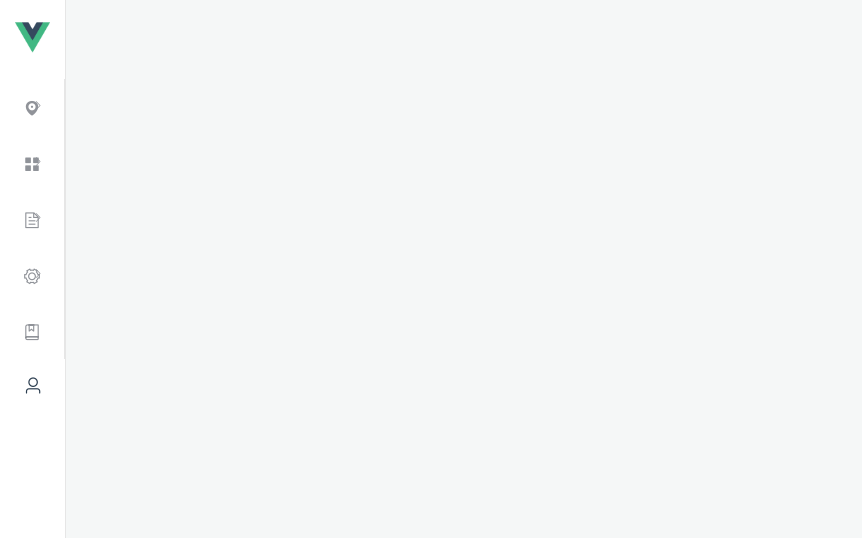
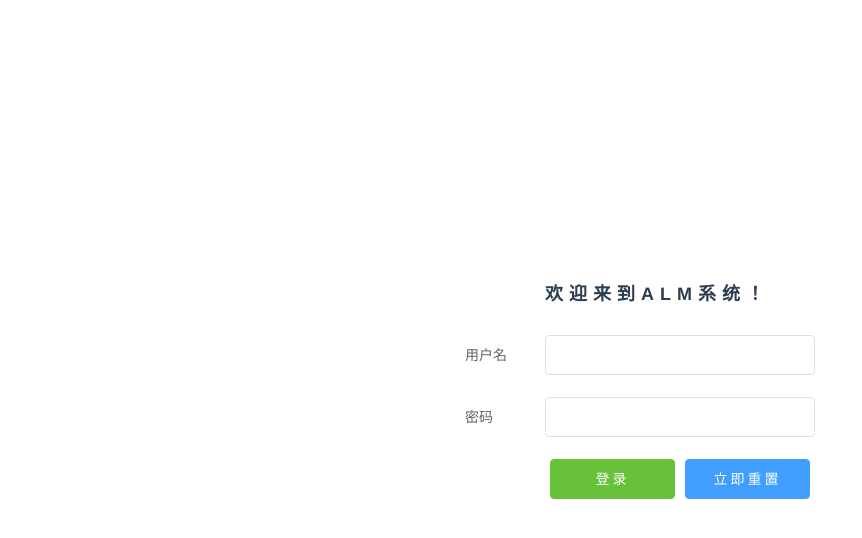
Before and after one commit to wangzhiyao66/vcloud-control, a Vue app: page /login in a window 1280 px wide. Shown: the top 538 px of the page, without its empty margins (0-862 px from the left). Built offline with nearby package versions, Linux system fonts and the light colour scheme.

Commit message:
localStorage  登录存贮

```diff
--- a/src/App.vue
+++ b/src/App.vue
@@ -1,9 +1,6 @@
 <template>
   <div id="app">
-    <div class="main-box">
-      <side></side>
-      <contents></contents>
-    </div>
+    <router-view></router-view>
   </div>
 </template>
 
@@ -22,19 +19,11 @@
   height: 100%;
   overflow: hidden;
 }
-a {
-  text-decoration: none !important;
-}
+
 </style>
 <script>
 
-import side from "@/common/side.vue";
-import contents from "@/common/contents.vue";
 export default {
   name: "app",
-  components: {
-    side,
-    contents
-  }
 };
 </script>
--- /dev/null
+++ b/src/common/Code404.vue
@@ -0,0 +1,14 @@
+<template>
+    <div>
+        <p> 这里是 code404 页面</p>
+    </div>
+</template>
+<style lang="less" scoped>
+
+</style>
+<script>
+/* eslint-disable */
+export default {
+    name: 'code404'
+}
+</script>
--- /dev/null
+++ b/src/common/Login.vue
@@ -0,0 +1,139 @@
+import { LoginService } from '../service/login.service';
+<template>
+  <div class="login-box">
+    <div class="form">
+      <p class="title-text">欢迎来到ALM系统！</p>
+      <el-form
+        :label-position="labelPosition"
+        status-icon
+        :rules="rules"
+        ref="formLabelAlign"
+        label-width="80px"
+        :model="formLabelAlign"
+      >
+        <el-form-item label="用户名" prop="name">
+          <el-input v-model="formLabelAlign.name"></el-input>
+        </el-form-item>
+        <el-form-item label="密码" prop="password">
+          <el-input type="password" v-model="formLabelAlign.password" autocomplete="off"></el-input>
+        </el-form-item>
+        <el-form-item>
+          <el-button type="success" class="login-btn" @click="submitForm('formLabelAlign')">登录</el-button>
+          <el-button type="primary" class="login-btn" @click="resetForm('formLabelAlign')">立即重置</el-button>
+        </el-form-item>
+      </el-form>
+    </div>
+  </div>
+</template>
+<style lang="less" scoped>
+.login-box {
+  display: flex;
+  flex-direction: row;
+  flex: 1;
+  justify-content: center;
+  align-items: center;
+  height: 100%;
+}
+.title-text {
+  font-size: 18px;
+  font-weight: bold;
+  letter-spacing: 6px;
+  text-align: left;
+  padding-left: 80px;
+  margin: 0 0 30px 0;
+}
+.form {
+  width: 350px;
+  background: #fff;
+  text-align: center;
+}
+.login-btn {
+  width: 125px;
+  letter-spacing: 3px;
+  text-align: center;
+}
+</style>
+<script>
+/* eslint-disable */
+import Service from '@/service'
+export default {
+  name: "login",
+  data() {
+    var validatePass = (rule, value, callback) => {
+      if (value == "") {
+        callback(new Error("请输入密码"));
+      } else {
+        callback();
+      }
+    };
+    var validateName = (rule, value, callback) => {
+      if (value == "") {
+        callback(new Error("请输入用户名"));
+      } else if (value != "admin") {
+        callback(new Error("用户名错误"));
+      } else {
+        callback();
+      }
+    };
+    return {
+      labelPosition: "left",
+      formLabelAlign: {
+        name: "",
+        password: ""
+      },
+      rules: {
+        password: [{ validator: validatePass, trigger: "blur" }],
+        name: [{ validator: validateName, trigger: "blur" }]
+      }
+    };
+  },
+  methods: {
+    /**
+     * 提交表单数据 和 校验状态判断
+     */
+    submitForm(formName) {
+      this.$refs[formName].validate(valid => {
+        // 登录成功
+        if (valid) {
+          console.log(this.formLabelAlign);
+          Service.setUserData(this.formLabelAlign);
+          const h = this.$createElement;
+          this.$message({
+            showClose: true,
+            message: "恭喜你，登录成功",
+            type: "success"
+          });
+          this.$router.push('/home');
+        } else {
+        // 登录失败
+          this.$message({
+            showClose: true,
+            message: "error submit!!",
+            type: "error"
+          });
+          return false;
+        }
+      });
+    },
+
+    /**
+     * 重置表单数据和校验状态
+     */
+    resetForm(formName) {
+      this.$refs[formName].resetFields();
+    },
+
+    /**
+     * 是否已经登录过
+     */
+    islogin() {
+
+    }
+  },
+  created() {
+    const user = Service.getUserData();
+    console.log('用户信息', user.name);
+    if (user.name) this.$router.push('/home');
+  }
+};
+</script>
--- /dev/null
+++ b/src/common/router.vue
@@ -0,0 +1,26 @@
+<template>
+  <div class="main-box">
+    <side></side>
+    <contents></contents>
+  </div>
+</template>
+<style lang="less" scoped>
+.main-box {
+  max-width: 100%;
+  display: flex;
+  height: 100%;
+  overflow: hidden;
+}
+</style>
+<script>
+/* eslint-disable */
+import side from "@/common/side.vue";
+import contents from "@/common/contents.vue";
+export default {
+  name: "routerView",
+  components: {
+    side,
+    contents
+  }
+};
+</script>
--- a/src/common/side.vue
+++ b/src/common/side.vue
@@ -41,7 +41,7 @@
 
     <!-- user  -->
     <div class="user-icon">
-      <div class="login" @click="getMenu()">
+      <div class="login" @click="Signout()">
         <el-tooltip class="item" effect="dark" content="退出登录" placement="right">
           <i class="el-icon-user" :class="{ mar10 : !isCollapse }"></i>
         </el-tooltip>
@@ -107,6 +107,7 @@
 // 禁止警告报错
 /* eslint-disable */
 import axios from "axios";
+import Service from '@/service'
 export default {
   name: "side",
   data() {
@@ -121,7 +122,7 @@ export default {
           link: "/",
           falg: false,
           children: [
-            { id: "1.1", title: "主页", icon: "", link: "/" },
+            { id: "1.1", title: "主页", icon: "", link: "/home" },
             { id: "1.2", title: "概览", icon: "", link: "/overview" }
           ]
         },
@@ -188,6 +189,12 @@ export default {
     },
     goto(param) {
       this.$router.push(param.link);
+    },
+
+    Signout() {
+      // 退出登录
+      Service.clear();
+      this.$router.push('/login');
     }
   },
   created() {
--- a/src/router/router.js
+++ b/src/router/router.js
@@ -1,67 +1,90 @@
-
 export default [
-
+    {
+        path: '',
+        redirect: '/login'
+    },
+    {
+        path: '/login',
+        name: 'login',
+        title: '登录',
+        component: () => import('../common/Login.vue')
+    },
     {
         path: '/',
+        name: 'routerView',
+        title: '主页',
+        component: () => import('../common/router.vue'),
+        children: [
+            {
+                path: '',
+                redirect: 'home'
+            },
+            {
+                path: 'home',
                 name: 'home',
                 title: '首页',
-    component: () => import ('../views/Home.vue')
+                component: () => import('../views/Home.vue'),
+                children: []
             },
             {
-    path: '/overview',
+                path: 'overview',
                 name: 'overview',
                 title: '概览',
-    component: () => import ('../views/Overview.vue')
+                component: () => import('../views/Overview.vue')
             },
             {
-    path: '/story',
+                path: 'story',
                 name: 'story',
                 title: '故事',
-    component: () => import ('../views/Story.vue')
+                component: () => import('../views/Story.vue')
             },
             {
-    path: '/task',
+                path: 'task',
                 name: 'task',
                 title: '任务',
-    component: () => import ('../views/Task.vue')
+                component: () => import('../views/Task.vue')
             },
             {
-    path: '/problem',
+                path: 'problem',
                 name: 'problem',
                 title: '问题',
-    component: () => import ('../views/Problem.vue')
+                component: () => import('../views/Problem.vue')
             },
             {
-    path: '/activity',
+                path: 'activity',
                 name: 'activity',
                 title: '活动',
-    component: () => import ('../views/Activity.vue')
+                component: () => import('../views/Activity.vue')
             },
             {
-    path: '/version',
+                path: 'version',
                 name: 'version',
                 title: '版本',
-    component: () => import ('../views/Version.vue')
+                component: () => import('../views/Version.vue')
             },
             {
-    path: '/setting',
+                path: 'setting',
                 name: 'setting',
                 title: '设置',
-    component: () => import ('../views/Setting.vue')
+                component: () => import('../views/Setting.vue')
             },
             {
-    path: '/usercenter',
+                path: 'usercenter',
                 name: 'usercenter',
                 title: '用户中心',
-    component: () => import ('../views/UserCenter.vue')
+                component: () => import('../views/UserCenter.vue')
             },
             {
-    path: '/about',
+                path: 'about',
                 name: 'about',
-    // route level code-splitting
-    // this generates a separate chunk (about.[hash].js) for this route
-    // which is lazy-loaded when the route is visited.
-    component: () => import(/* webpackChunkName: "about" */ '../views/About.vue')
+                component: () => import( /* webpackChunkName: "about" */ '../views/About.vue')
             },
+        ]
+    },
+    {
+        path: '**',
+        name: 'code404',
+        component: () => import('../common/Code404.vue')
+    }
 
 ]
--- /dev/null
+++ b/src/service/index.js
@@ -0,0 +1,35 @@
+export default {
+
+    /**
+     * 存储token到临时永久存储
+     * @param token
+     */
+    setTokenLocal: function(token) {
+        localStorage.setItem('token', JSON.stringify(token));
+    },
+
+    /**
+     * 从永久存储获取token
+     * @returns {string|null}
+     */
+    getTokenLocal: function(){
+        return localStorage.getItem('token');
+    },
+
+    setUserData: function(obj){
+        localStorage.setItem('user', JSON.stringify(obj));
+    },
+
+    getUserData: function() {
+        const data = localStorage.getItem('user');
+        if (data) {
+            return JSON.parse(data);
+        }
+        return {};
+    },
+
+    clear : function() {
+        localStorage.clear();
+    }
+
+}
--- a/src/views/Home.vue
+++ b/src/views/Home.vue
@@ -15,11 +15,24 @@
 // @ is an alias to /src
 // 禁止警告报错
 /* eslint-disable */
-import HelloWorld from "@/components/HelloWorld.vue";
+// import HelloWorld from "@/components/HelloWorld.vue";
+import Service from '@/service'
 export default {
   name: "home",
-  components: {
-    HelloWorld
+  // components: {
+  //   HelloWorld
+  // },
+  data() {
+    return {
+
+    }
+  },
+  methods: {
+
+  },
+  created() {
+    // const user = Service.getUserData();
+    // console.log('用户信息', user);
   }
 };
 </script>
```
Lines whose indentation alone changed are shown as unchanged.
